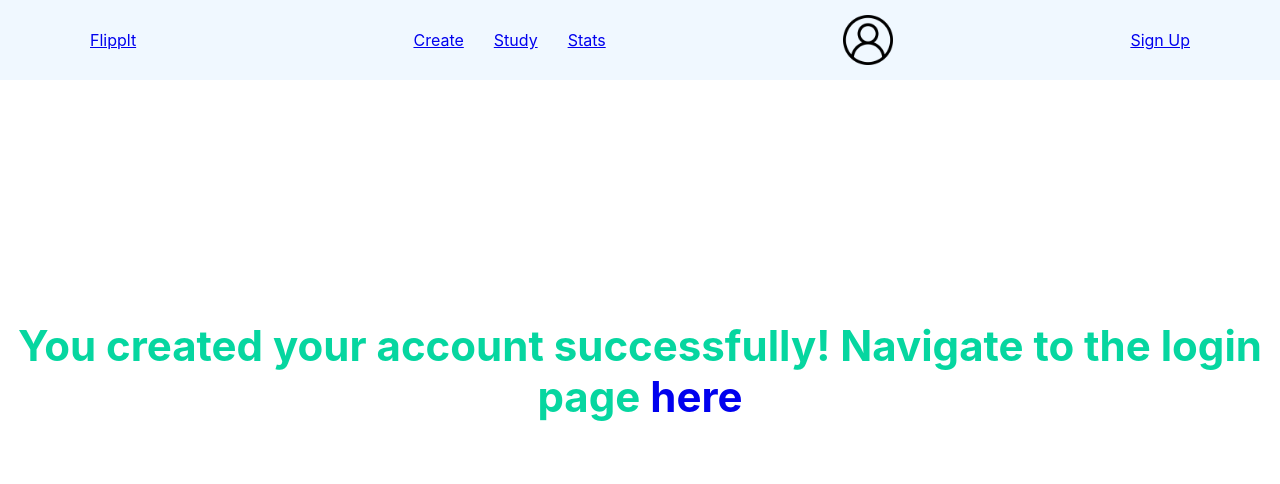
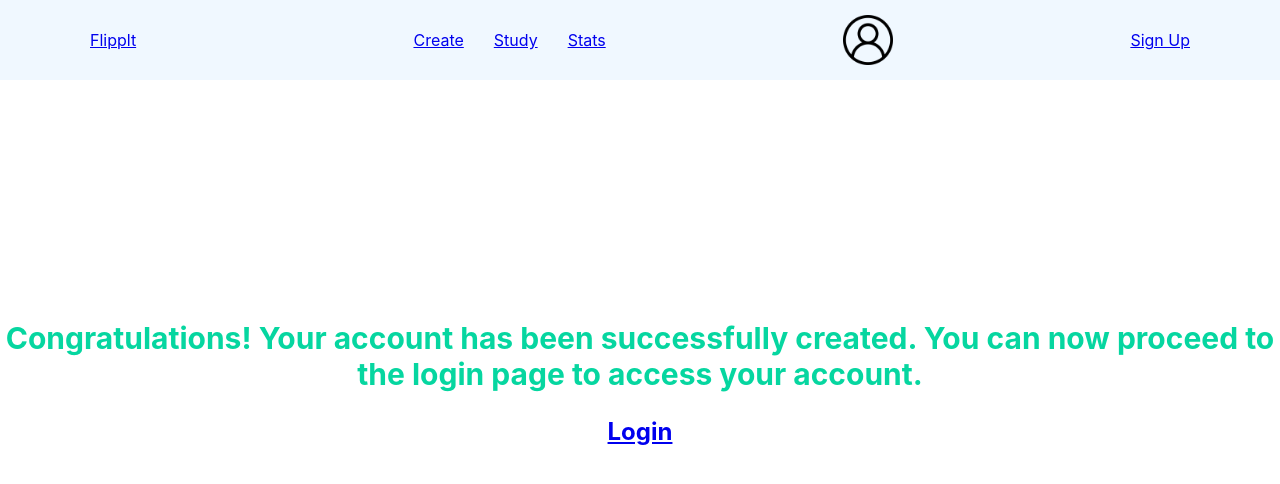
Before and after one commit to hyeonho-jeong/quizlet, a React (Create React App) app: page /signup/success in a window 1280 px wide. Shown: the top 484 px of the page. Built offline with nearby package versions, Linux system fonts and the light colour scheme.

Commit message:
success page

```diff
--- a/src/components/Layout/Pages/SignupSuccessPage.js
+++ b/src/components/Layout/Pages/SignupSuccessPage.js
@@ -1,11 +1,17 @@
+import React from "react";
 import styles from "./SignupSuccessPage.module.css";
 
 const SignupSuccessPage = () => {
   return (
-    <h2 className={styles.signupSuccess}>
-      You created your account successfully! Navigate to the login page{" "}
-      <a href="/">here</a>
-    </h2>
+    <>
+      <h2 className={styles.signupSuccess}>
+        Congratulations! Your account has been successfully created. You can now
+        proceed to the login page to access your account.
+      </h2>
+      <h2 className={styles.signupSuccessLink}>
+        <a href="/">Login</a>
+      </h2>
+    </>
   );
 };
 
--- a/src/components/Layout/Pages/SignupSuccessPage.module.css
+++ b/src/components/Layout/Pages/SignupSuccessPage.module.css
@@ -1,10 +1,10 @@
 .signupSuccess {
-  font-size: 42px;
+  font-size: 30px;
   text-align: center;
   margin-top: 15rem;
   color: #06d6a0;
 }
 
-.signupSuccess a {
+.signupSuccessLink {
   text-decoration: none;
 }
```
